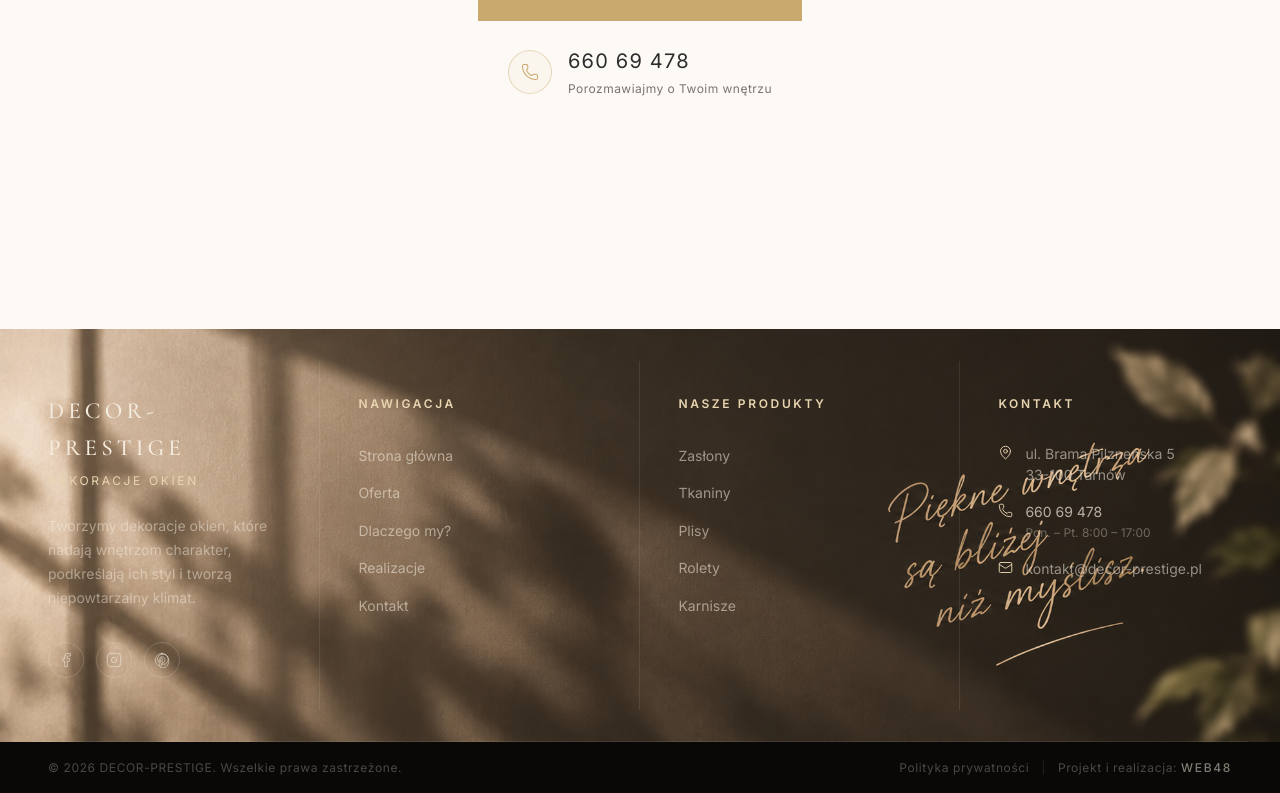
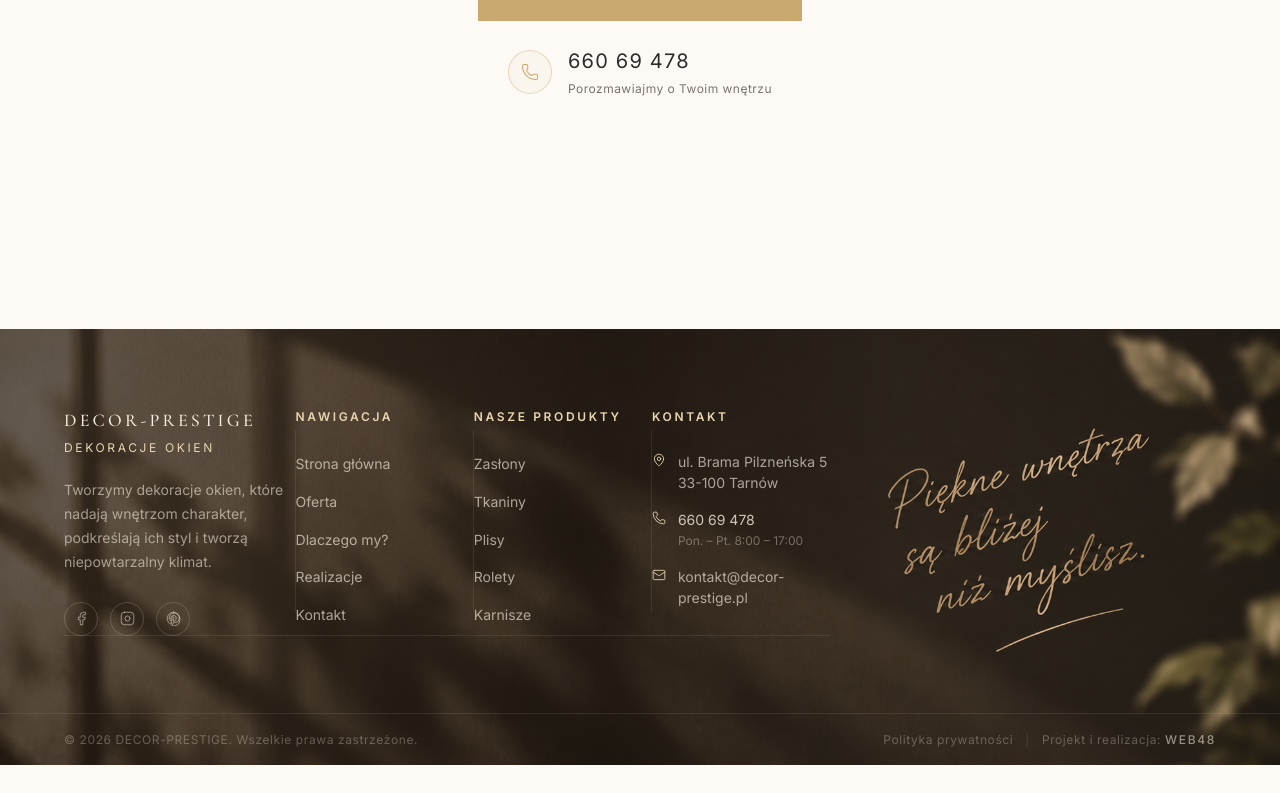
Before and after one commit to web48app/decor-prestige, a React (Vite) app in the folder decor-prestige/: page / in a window 1280 px wide. Shown: the part 5571-6364 px from the top of the page. After the commit the page ends 6336 px from the top, so only its background shows below. Built offline with nearby package versions, Linux system fonts and the light colour scheme.

Commit message:
refactor: Footer - nowe bg, brak czarnego paska, slogan z obrazu widoczny

```diff
--- a/decor-prestige/src/components/layout/Footer/Footer.jsx
+++ b/decor-prestige/src/components/layout/Footer/Footer.jsx
@@ -2,10 +2,10 @@ import { MapPin, Phone, Mail } from 'lucide-react';
 import { site } from '../../../data/site';
 import styles from './Footer.module.css';
 
-/* ---- Social icons ---- */
+/* ---- Social icons (lucide nie eksportuje tych ikon) ---- */
 function IconFacebook() {
   return (
-    <svg width="16" height="16" viewBox="0 0 24 24" fill="none" stroke="currentColor" strokeWidth="1.5" strokeLinecap="round" strokeLinejoin="round">
+    <svg width="15" height="15" viewBox="0 0 24 24" fill="none" stroke="currentColor" strokeWidth="1.5" strokeLinecap="round" strokeLinejoin="round" aria-hidden="true">
       <path d="M18 2h-3a5 5 0 0 0-5 5v3H7v4h3v8h4v-8h3l1-4h-4V7a1 1 0 0 1 1-1h3z"/>
     </svg>
   );
@@ -13,7 +13,7 @@ function IconFacebook() {
 
 function IconInstagram() {
   return (
-    <svg width="16" height="16" viewBox="0 0 24 24" fill="none" stroke="currentColor" strokeWidth="1.5" strokeLinecap="round" strokeLinejoin="round">
+    <svg width="15" height="15" viewBox="0 0 24 24" fill="none" stroke="currentColor" strokeWidth="1.5" strokeLinecap="round" strokeLinejoin="round" aria-hidden="true">
       <rect width="20" height="20" x="2" y="2" rx="5" ry="5"/>
       <path d="M16 11.37A4 4 0 1 1 12.63 8 4 4 0 0 1 16 11.37z"/>
       <line x1="17.5" x2="17.51" y1="6.5" y2="6.5"/>
@@ -23,14 +23,15 @@ function IconInstagram() {
 
 function IconPinterest() {
   return (
-    <svg width="16" height="16" viewBox="0 0 24 24" fill="none" stroke="currentColor" strokeWidth="1.5" strokeLinecap="round" strokeLinejoin="round">
+    <svg width="15" height="15" viewBox="0 0 24 24" fill="none" stroke="currentColor" strokeWidth="1.5" strokeLinecap="round" strokeLinejoin="round" aria-hidden="true">
       <path d="M12 2C6.48 2 2 6.48 2 12c0 4.24 2.65 7.86 6.39 9.29-.09-.78-.17-1.98.04-2.83.18-.77 1.22-5.16 1.22-5.16s-.31-.62-.31-1.55c0-1.45.84-2.54 1.89-2.54.89 0 1.32.67 1.32 1.47 0 .9-.57 2.24-.86 3.49-.25 1.04.51 1.89 1.53 1.89 1.84 0 3.07-2.35 3.07-5.13 0-2.12-1.43-3.7-4-3.7-2.91 0-4.72 2.18-4.72 4.59 0 .83.24 1.42.62 1.87.17.21.2.29.13.53-.06.22-.19.75-.24.96-.08.3-.32.41-.59.3-1.64-.69-2.44-2.55-2.44-4.64 0-3.44 2.89-7.55 8.62-7.55 4.6 0 7.63 3.33 7.63 6.92 0 4.73-2.62 8.24-6.47 8.24-1.3 0-2.52-.7-2.94-1.49l-.82 3.16c-.29 1.11-1.08 2.5-1.62 3.35.88.27 1.83.42 2.81.42 5.52 0 10-4.48 10-10S17.52 2 12 2z"/>
     </svg>
   );
 }
 
+/* ---- Dane nawigacji ---- */
 const footerNav = [
-  { label: 'Strona główna', href: '#' },
+  { label: 'Strona główna', href: '#home' },
   { label: 'Oferta',        href: '#oferta' },
   { label: 'Dlaczego my?',  href: '#dlaczego-my' },
   { label: 'Realizacje',    href: '#realizacje' },
@@ -38,11 +39,11 @@ const footerNav = [
 ];
 
 const footerProducts = [
-  { label: 'Zasłony',   href: '#oferta' },
-  { label: 'Tkaniny',   href: '#oferta' },
-  { label: 'Plisy',     href: '#oferta' },
-  { label: 'Rolety',    href: '#oferta' },
-  { label: 'Karnisze',  href: '#oferta' },
+  { label: 'Zasłony',  href: '#oferta' },
+  { label: 'Tkaniny',  href: '#oferta' },
+  { label: 'Plisy',    href: '#oferta' },
+  { label: 'Rolety',   href: '#oferta' },
+  { label: 'Karnisze', href: '#oferta' },
 ];
 
 export default function Footer() {
@@ -51,10 +52,8 @@ export default function Footer() {
   return (
     <footer className={styles.footer} role="contentinfo">
 
-      {/* ---- Górna część — 4 kolumny + dekoracja ---- */}
+      {/* ---- Górna część — 4 kolumny (lewa ~63% footera) ---- */}
       <div className={styles.main}>
-
-        {/* Kolumny */}
         <div className={styles.cols}>
 
           {/* 1 — Logo + opis + social */}
@@ -85,7 +84,7 @@ export default function Footer() {
             <p className={styles.colHeading}>Nawigacja</p>
             <ul className={styles.linkList}>
               {footerNav.map(item => (
-                <li key={item.href + item.label}>
+                <li key={item.label}>
                   <a href={item.href} className={styles.link}>{item.label}</a>
                 </li>
               ))}
@@ -105,9 +104,10 @@ export default function Footer() {
           </div>
 
           {/* 4 — Kontakt */}
-          <div className={`${styles.col} ${styles.colLast}`}>
+          <div className={styles.col}>
             <p className={styles.colHeading}>Kontakt</p>
             <address className={styles.contact}>
+
               <a
                 href={`https://maps.google.com/?q=${encodeURIComponent(
                   site.contact.address.street + ', ' + site.contact.address.city
@@ -116,14 +116,15 @@ export default function Footer() {
                 target="_blank"
                 rel="noopener noreferrer"
               >
-                <MapPin size={15} strokeWidth={1.5} aria-hidden="true" />
+                <MapPin size={14} strokeWidth={1.5} />
                 <span>
                   {site.contact.address.street}<br />
                   {site.contact.address.city}
                 </span>
               </a>
+
               <div className={styles.contactItem}>
-                <Phone size={15} strokeWidth={1.5} aria-hidden="true" />
+                <Phone size={14} strokeWidth={1.5} />
                 <div>
                   <a href={site.contact.phoneHref} className={styles.contactLink}>
                     {site.contact.phone}
@@ -131,18 +132,19 @@ export default function Footer() {
                   <span className={styles.contactSub}>Pon. – Pt. 8:00 – 17:00</span>
                 </div>
               </div>
+
               <a href={site.contact.emailHref} className={styles.contactItem}>
-                <Mail size={15} strokeWidth={1.5} aria-hidden="true" />
+                <Mail size={14} strokeWidth={1.5} />
                 <span>{site.contact.email}</span>
               </a>
+
             </address>
           </div>
 
         </div>
-
       </div>
 
-      {/* ---- Dolny pasek ---- */}
+      {/* ---- Dolny pasek — bez czarnego tła ---- */}
       <div className={styles.bar}>
         <div className={styles.barInner}>
           <span>© {year} {site.name}. Wszelkie prawa zastrzeżone.</span>
--- a/decor-prestige/src/components/layout/Footer/Footer.module.css
+++ b/decor-prestige/src/components/layout/Footer/Footer.module.css
@@ -1,42 +1,69 @@
 /* ============================================================
    FOOTER — ciemna, premium sekcja końcowa
-   4 kolumny z kreskami + dekoracja
+   footer-bg.png = gotowy ciemny obraz z napisem po prawej
+   Kolumny tekstowe zajmują lewą ~63% szerokości
+   Prawa część pozostaje wolna — napis z obrazu musi być czytelny
    ============================================================ */
 
 .footer {
+  position: relative;
   font-family: var(--font-body);
 
   background-image: url('/footer-bg.png');
   background-size: cover;
-  background-position: center;
+  background-position: center center;
   background-repeat: no-repeat;
 }
 
+/* Delikatna nakładka po lewej — poprawia czytelność kolumn,
+   zanika po prawej aby slogan z obrazu był widoczny */
+.footer::before {
+  content: '';
+  position: absolute;
+  inset: 0;
+  background: linear-gradient(
+    to right,
+    rgba(10, 6, 2, 0.62) 0%,
+    rgba(10, 6, 2, 0.50) 48%,
+    rgba(10, 6, 2, 0.08) 70%,
+    rgba(10, 6, 2, 0.00) 100%
+  );
+  z-index: 0;
+  pointer-events: none;
+}
+
+.main,
+.bar {
+  position: relative;
+  z-index: 1;
+}
+
 /* ============================================================
-   GÓRNA CZĘŚĆ — kolumny + obraz
+   GÓRNA CZĘŚĆ — 4 kolumny (lewa 63% footera)
    ============================================================ */
 
 .main {
-  display: flex;
-  align-items: stretch;
+  padding-top: clamp(3rem, 6vw, 5rem);
+  padding-bottom: clamp(3rem, 6vw, 5rem);
+  padding-left: clamp(2rem, 5vw, 5rem);
+  padding-right: 0;
 }
 
-/* ---- Obszar 4 kolumn ---- */
+/* Grid 4 kolumn — ograniczony do lewej części, slogan po prawej wolny */
 .cols {
-  flex: 1;
   display: grid;
-  grid-template-columns: repeat(4, 1fr);
-  min-width: 0;
+  grid-template-columns: 1.3fr 1fr 1fr 1fr;
+  width: 63%;
   position: relative;
 }
 
-/* Pozioma linia dolna — z marginesem L/P */
+/* Pozioma linia pod kolumnami */
 .cols::after {
   content: '';
   position: absolute;
   bottom: 0;
-  left: 2rem;
-  right: 2rem;
+  left: 0;
+  right: 0;
   height: 1px;
   background: rgba(245, 237, 224, 0.09);
 }
@@ -45,30 +72,27 @@
 .col {
   display: flex;
   flex-direction: column;
-  gap: var(--space-6);
-  padding: clamp(2.5rem, 5vw, 4rem) clamp(var(--space-6), 3vw, var(--space-10));
+  gap: var(--space-5);
+  padding: clamp(2rem, 3vw, 3rem) clamp(var(--space-4), 2vw, var(--space-7));
   min-width: 0;
   position: relative;
 }
 
-/* Pionowa kreska między kolumnami — z marginesem G/D */
+/* Pionowa kreska między kolumnami z insetem G/D */
 .col:not(:last-child)::after {
   content: '';
   position: absolute;
   right: 0;
-  top: 2rem;
-  bottom: 2rem;
+  top: 1.5rem;
+  bottom: 1.5rem;
   width: 1px;
   background: rgba(245, 237, 224, 0.09);
 }
 
 /* Pierwsza kolumna — bez lewego paddingu */
 .col:first-child {
-  padding-left: clamp(var(--space-6), 4vw, var(--space-12));
+  padding-left: 0;
 }
-
-/* Ostatnia kolumna — bez prawej kreski (już przez :not(:last-child)) */
-.colLast { /* zachowany dla zgodności */ }
 
 /* ---- Logo ---- */
 .logo {
@@ -79,7 +103,7 @@
 
 .logoName {
   font-family: var(--font-heading);
-  font-size: clamp(1.3rem, 1.8vw, 1.75rem);
+  font-size: clamp(1.1rem, 1.4vw, 1.5rem);
   font-weight: 500;
   letter-spacing: 0.18em;
   color: #F5EDE0;
@@ -97,8 +121,8 @@
 .desc {
   font-size: var(--font-size-sm);
   line-height: 1.72;
-  color: rgba(245, 237, 224, 0.48);
-  max-width: 260px;
+  color: rgba(245, 237, 224, 0.58);
+  max-width: 230px;
 }
 
 /* ---- Social ---- */
@@ -113,8 +137,8 @@
   display: flex;
   align-items: center;
   justify-content: center;
-  width: 36px;
-  height: 36px;
+  width: 34px;
+  height: 34px;
   border-radius: 50%;
   border: 1px solid rgba(245, 237, 224, 0.18);
   color: rgba(245, 237, 224, 0.55);
@@ -153,8 +177,7 @@
 
 .link {
   font-size: var(--font-size-sm);
-  font-weight: 400;
-  color: rgba(245, 237, 224, 0.55);
+  color: rgba(245, 237, 224, 0.65);
   text-decoration: none;
   transition: color var(--transition-fast);
   line-height: 1.4;
@@ -177,14 +200,14 @@
   align-items: flex-start;
   gap: var(--space-3);
   font-size: var(--font-size-sm);
-  color: rgba(245, 237, 224, 0.55);
+  color: rgba(245, 237, 224, 0.65);
   text-decoration: none;
   line-height: 1.5;
   transition: color var(--transition-fast);
 }
 
 .contactItem:hover {
-  color: rgba(245, 237, 224, 0.85);
+  color: rgba(245, 237, 224, 0.90);
 }
 
 .contactItem svg {
@@ -196,7 +219,7 @@
 .contactLink {
   display: block;
   font-size: var(--font-size-sm);
-  color: rgba(245, 237, 224, 0.70);
+  color: rgba(245, 237, 224, 0.80);
   text-decoration: none;
   transition: color var(--transition-fast);
 }
@@ -208,25 +231,27 @@
 .contactSub {
   display: block;
   font-size: var(--font-size-xs);
-  color: rgba(245, 237, 224, 0.35);
+  color: rgba(245, 237, 224, 0.38);
   margin-top: 2px;
 }
 
 /* ============================================================
-   DOLNY PASEK
+   DOLNY PASEK — BEZ CZARNEGO TŁA
+   Tylko subtelna linia jako separator, reszta = obraz z tłem
    ============================================================ */
 
 .bar {
-  background: #0A0806;
+  border-top: 1px solid rgba(245, 237, 224, 0.09);
+  /* NIE MA background — footer-bg.png widoczny przez cały footer */
 }
 
 .barInner {
   display: flex;
   align-items: center;
   justify-content: space-between;
-  padding: var(--space-4) clamp(var(--space-6), 4vw, var(--space-12));
+  padding: var(--space-4) clamp(2rem, 5vw, 5rem);
   font-size: var(--font-size-xs);
-  color: rgba(245, 237, 224, 0.28);
+  color: rgba(245, 237, 224, 0.30);
   letter-spacing: 0.05em;
   gap: var(--space-4);
   flex-wrap: wrap;
@@ -239,13 +264,13 @@
 }
 
 .barLink {
-  color: rgba(245, 237, 224, 0.28);
+  color: rgba(245, 237, 224, 0.30);
   text-decoration: none;
   transition: color var(--transition-fast);
 }
 
 .barLink:hover {
-  color: rgba(245, 237, 224, 0.60);
+  color: rgba(245, 237, 224, 0.65);
 }
 
 .barSep {
@@ -253,21 +278,27 @@
 }
 
 .barBrand {
-  color: rgba(245, 237, 224, 0.50);
+  color: rgba(245, 237, 224, 0.55);
   font-weight: 500;
   letter-spacing: 0.14em;
 }
 
 /* ============================================================
-   RESPONSIVE — TABLET
+   RESPONSIVE — TABLET (960px)
+   Pełna szerokość, siatka 2×2
    ============================================================ */
 
 @media (max-width: 960px) {
+  .main {
+    padding-right: clamp(2rem, 5vw, 5rem);
+  }
+
   .cols {
+    width: 100%;
     grid-template-columns: 1fr 1fr;
   }
 
-  /* Na tablecie — ukryj ::after na kolumnach, użyj border bezpośrednio */
+  /* Na tablecie: wyłącz pseudo-elementy, użyj border bezpośrednio */
   .col::after {
     display: none;
   }
@@ -289,13 +320,23 @@
   .col:nth-child(4) {
     border-bottom: none;
   }
+
+  .col:first-child {
+    padding-left: clamp(var(--space-4), 2vw, var(--space-7));
+  }
 }
 
 /* ============================================================
-   RESPONSIVE — MOBILE
+   RESPONSIVE — MOBILE (560px)
+   Jedna kolumna
    ============================================================ */
 
 @media (max-width: 560px) {
+  .footer {
+    /* Na mobile slogan z obrazu widoczny w dolnej części */
+    background-position: right bottom;
+  }
+
   .cols {
     grid-template-columns: 1fr;
   }
@@ -303,6 +344,10 @@
   .col {
     border-right: none;
     border-bottom: 1px solid rgba(245, 237, 224, 0.09);
+  }
+
+  .col:first-child {
+    padding-left: 0;
   }
 
   .col:last-child {
```
